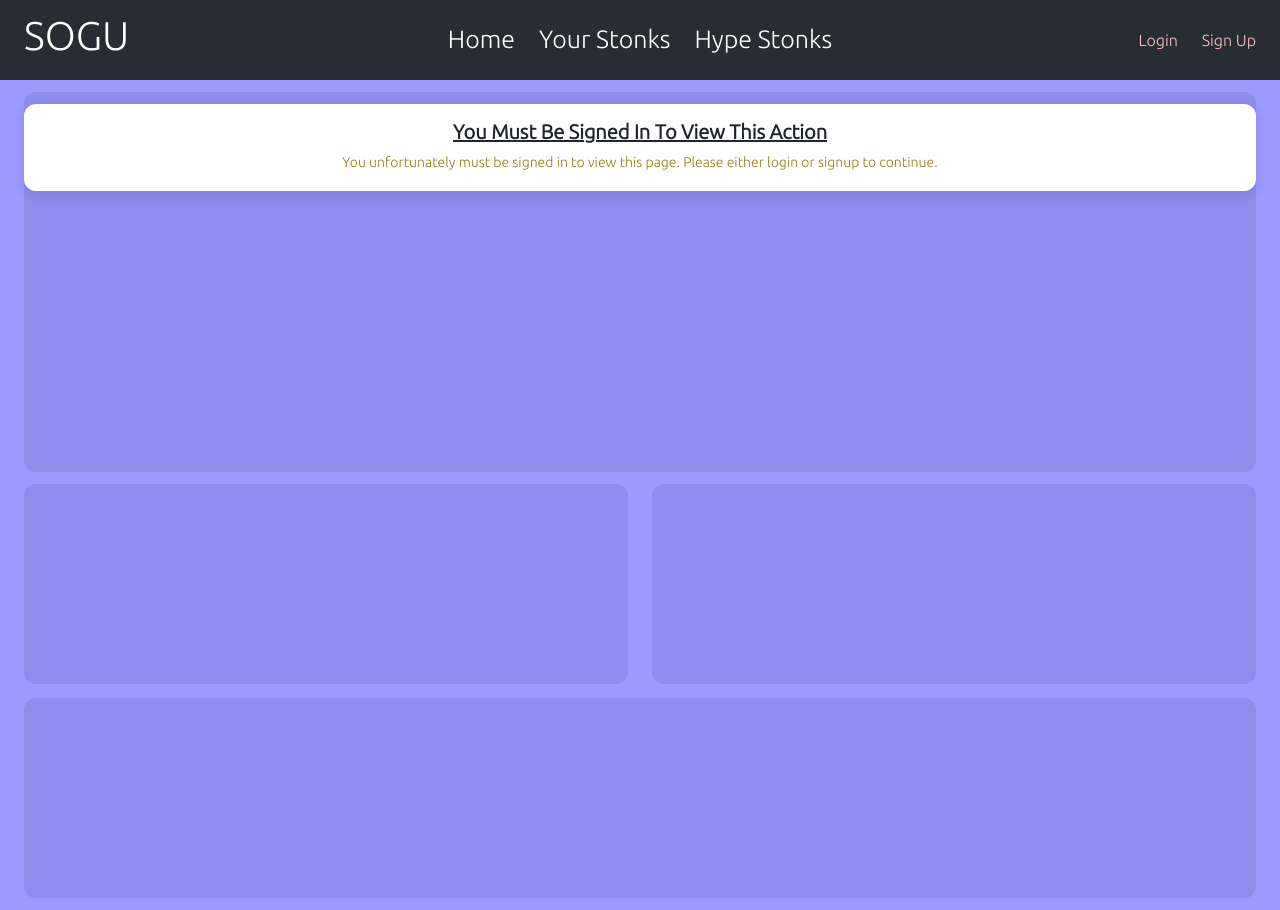
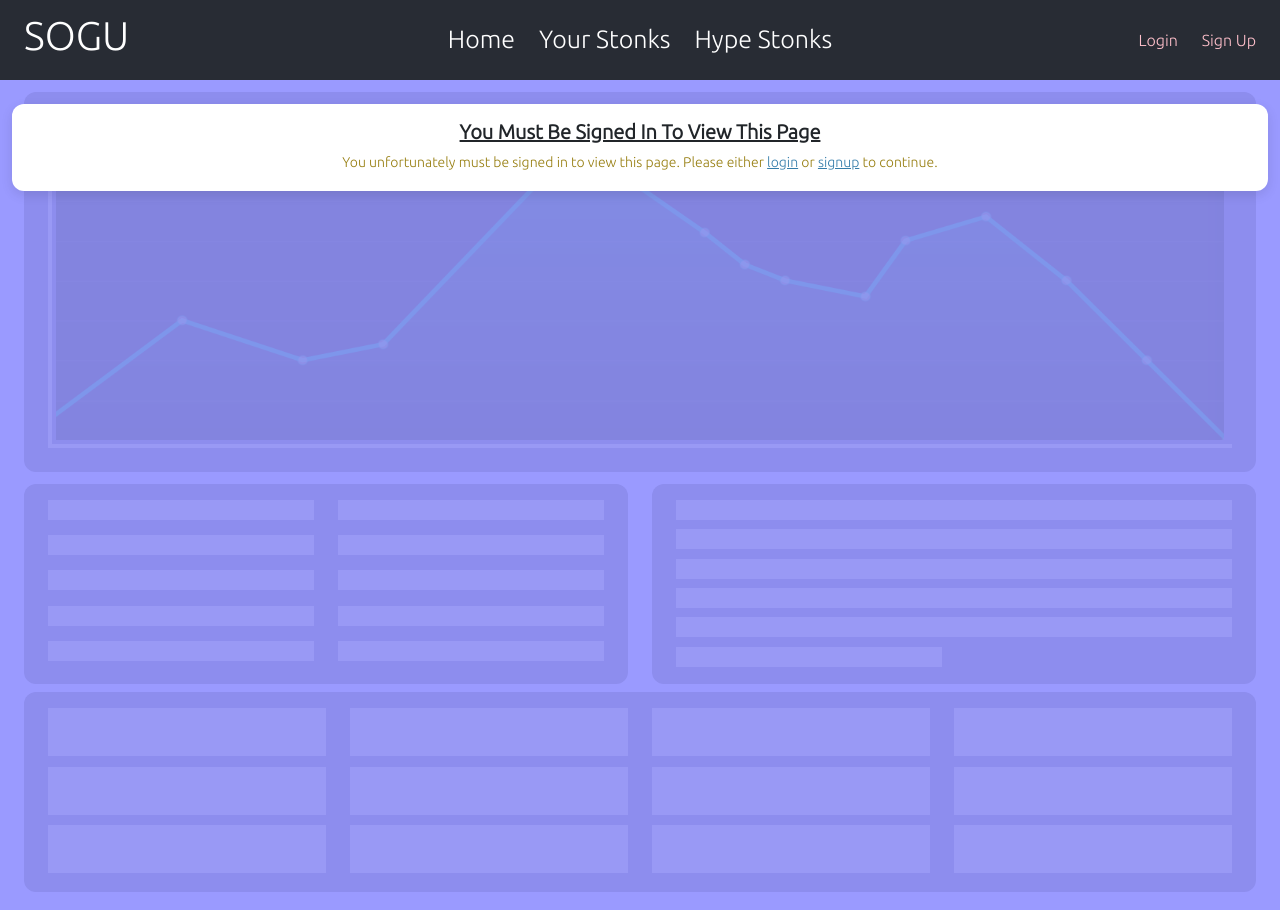
Before and after one commit to giovanniCL/stonks-only-go-up, a React (Create React App) app in the folder stonks-only-go-up/: page /followed-stonks in a window 1280 px wide. Built offline with nearby package versions, Linux system fonts and the light colour scheme.

Commit message:
empty auth viewer finished

```diff
--- a/stonks-only-go-up/src/Components/Stonks/FollowedStonks.js
+++ b/stonks-only-go-up/src/Components/Stonks/FollowedStonks.js
@@ -31,7 +31,7 @@ const FollowedStonks = (props) => {
 
     if (!authData.token) {
         return (
-            <MustBeSignedAction />
+            <MustBeSignedAction {...props} />
         )
     } else {
         return (
--- a/stonks-only-go-up/src/Components/Stonks/HypeStonks.js
+++ b/stonks-only-go-up/src/Components/Stonks/HypeStonks.js
@@ -26,7 +26,7 @@ const HypeStonks = (props) => {
     console.log('you in hype')
     if (!authData.token) {
         return (
-            <MustBeSignedAction />
+            <MustBeSignedAction {...props} />
         )
     } else {
         return (
--- a/stonks-only-go-up/src/Components/Stonks/MustBeSignedAction.js
+++ b/stonks-only-go-up/src/Components/Stonks/MustBeSignedAction.js
@@ -1,21 +1,57 @@
-import React, { useEffect, useState, useContext } from 'react'
+import React from 'react'
+import EmptyGraphImage from "../../Assets/empty-graph.png"
 
 const MustBeSignedAction = (props) => {
+    console.log(props)
     return (
         <div id="must-signed-action">
             <div className="top-must-signed">
-                <h2>You Must Be Signed In To View This Action</h2>
-                <p>You unfortunately must be signed in to view this page. Please either login or signup to continue.</p>
+                <h2>You Must Be Signed In To View This Page</h2>
+                <p>You unfortunately must be signed in to view this page. Please either <span className="redirect-action-no" onClick={() => props.history.push('/login')}>login</span> or <span className="redirect-action-no" onClick={() => props.history.push('/signup')}>signup</span> to continue.</p>
             </div>
             <div className="bottom-must-signed">
-                <div id="fake-graph"></div>
+                <div id="fake-graph">
+                    <div id="fake-vertical"></div>
+                    <img id="empty-graph-img" src={EmptyGraphImage} alt="" />
+                    <div id="fake-horizontal"></div>
+                </div>
                 <div id="wrapper-fake">
-                    <div id="fake-info-1"></div>
-                    <div id="fake-info-2"></div>
+                    <div id="fake-info-1">
+                        <div className='half-row-empty'></div>
+                        <div className='half-row-empty'></div>
+                        <div className='half-row-empty'></div>
+                        <div className='half-row-empty'></div>
+                        <div className='half-row-empty'></div>
+                        <div className='half-row-empty'></div>
+                        <div className='half-row-empty'></div>
+                        <div className='half-row-empty'></div>
+                        <div className='half-row-empty'></div>
+                        <div className='half-row-empty'></div>
+                    </div>
+                    <div id="fake-info-2">
+                        <div className='full-row-empty'></div>
+                        <div className='full-row-empty'></div>
+                        <div className='full-row-empty'></div>
+                        <div className='full-row-empty'></div>
+                        <div className='full-row-empty'></div>
+                        <div className='half-row-empty'></div>
+                    </div>
                 </div>
-                <div id="fake-info-3"></div>
+                <div id="fake-info-3">
+                    <div className="quarter-row-empty"></div>
+                    <div className="quarter-row-empty"></div>
+                    <div className="quarter-row-empty"></div>
+                    <div className="quarter-row-empty"></div>
+                    <div className="quarter-row-empty"></div>
+                    <div className="quarter-row-empty"></div>
+                    <div className="quarter-row-empty"></div>
+                    <div className="quarter-row-empty"></div>
+                    <div className="quarter-row-empty"></div>
+                    <div className="quarter-row-empty"></div>
+                    <div className="quarter-row-empty"></div>
+                    <div className="quarter-row-empty"></div>
+                </div>
             </div>
-
         </div>
     )
 }
--- a/stonks-only-go-up/src/Components/Stonks/SingleStonk.js
+++ b/stonks-only-go-up/src/Components/Stonks/SingleStonk.js
@@ -86,7 +86,7 @@ function SingleStonk(props) {
 
     if (!authData.token) {
         return (
-            <MustBeSignedAction />
+            <MustBeSignedAction {...props} />
         )
     }
     return (
--- a/stonks-only-go-up/src/MustBeSignedAction.scss
+++ b/stonks-only-go-up/src/MustBeSignedAction.scss
@@ -3,13 +3,14 @@
     .top-must-signed {
         position: absolute;
         top: 104px;
-        left: 24px;
-        width: calc(100% - 48px);
+        left: 12px;
+        width: calc(100% - 24px);
 
         background: white;
         padding: 16px 12px 2px;
         border-radius: 12px;
 
+        z-index: 99999999999;
         box-shadow: rgba(0, 0, 0, 0.1) 0px 4px 12px;
         h2 {
             font-size: 20px;
@@ -22,32 +23,82 @@
             color: #967d0e;
             font-size: 14px;
         }
+        .redirect-action-no {
+            color: rgb(53, 125, 170);
+            text-decoration: underline;
+            &:hover {
+                cursor: pointer;
+                color: rgb(37, 95, 131);
+            }
+        }
     }
     $faded-background: rgb(141, 141, 238);
+    $light-faded-background: rgb(153, 153, 245);
     .bottom-must-signed {
+        .full-row-empty {
+            width: calc(100% - 24px);
+            background: $light-faded-background;
+            height: 20px;
+            margin: 4px 12px;
+        }
+        .half-row-empty {
+            width: calc(50% - 24px);
+            background: $light-faded-background;
+            height: 20px;
+            margin: 4px 12px;
+        }
+        .quarter-row-empty {
+            width: calc(25% - 24px);
+            background: $light-faded-background;
+            height: 48px;
+            margin: 4px 12px;
+        }
         #fake-graph {
             margin-top: 12px;
-            background-color:$faded-background;
+            background-color: $faded-background;
             width: 100%;
             height: 380px;
             border-radius: 12px;
+
+            position: relative;
+            #empty-graph-img {
+                z-index: 9999;
+                padding: 32px;
+                opacity: .1;
+            }
+            #fake-vertical {
+                height: calc(100% - 48px);
+                width: 4px;
+                background: $light-faded-background;
+                position: absolute;
+                bottom: 24px;
+                left: 24px;
+            }
+            #fake-horizontal {
+                width: calc(100% - 48px);
+                height: 4px;
+                background: $light-faded-background;
+                position: absolute;
+                bottom: 24px;
+                left: 24px;
+            }
         }
         #wrapper-fake {
             display: inline-flex;
             justify-content: space-between;
             width: 100%;
             margin-top: 12px;
-            #fake-info-1 {
-                background-color:$faded-background;
-                width: 49%;
-                height: 200px;
-                border-radius: 12px;
-            }
+            #fake-info-1,
             #fake-info-2 {
+                position: relative;
                 background-color: $faded-background;
                 width: 49%;
                 height: 200px;
+                padding: 12px 12px;
                 border-radius: 12px;
+                display: inline-flex;
+                justify-content: flex-start;
+                flex-wrap: wrap;
             }
         }
         #fake-info-3 {
@@ -55,8 +106,12 @@
             background-color: $faded-background;
             width: 100%;
             height: 200px;
+            position: relative;
+            padding: 12px 12px;
             border-radius: 12px;
+            display: inline-flex;
+            justify-content: flex-start;
+            flex-wrap: wrap;
         }
-
     }
 }
```
Also changed, not shown: stonks-only-go-up/src/Assets/empty-graph.png (added).
